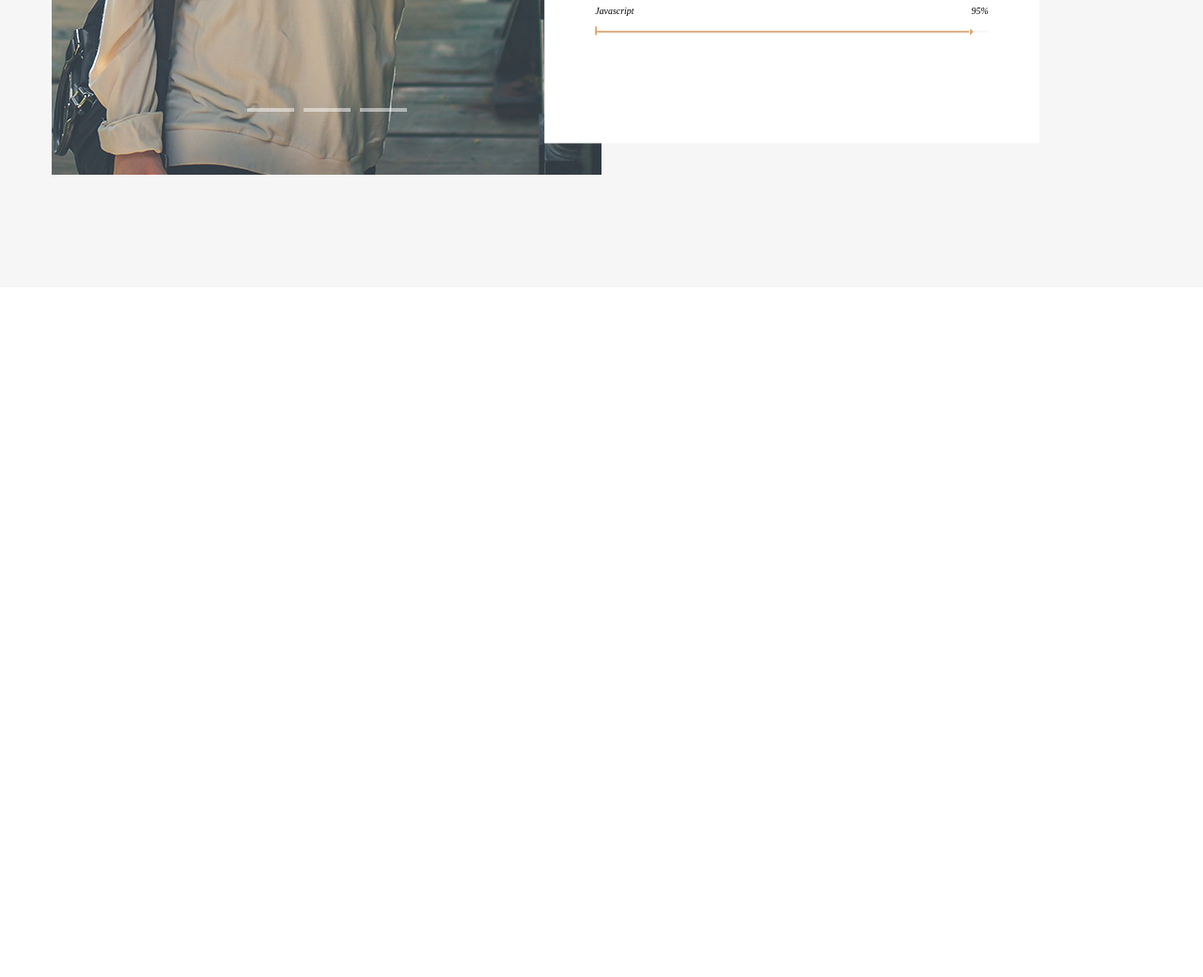
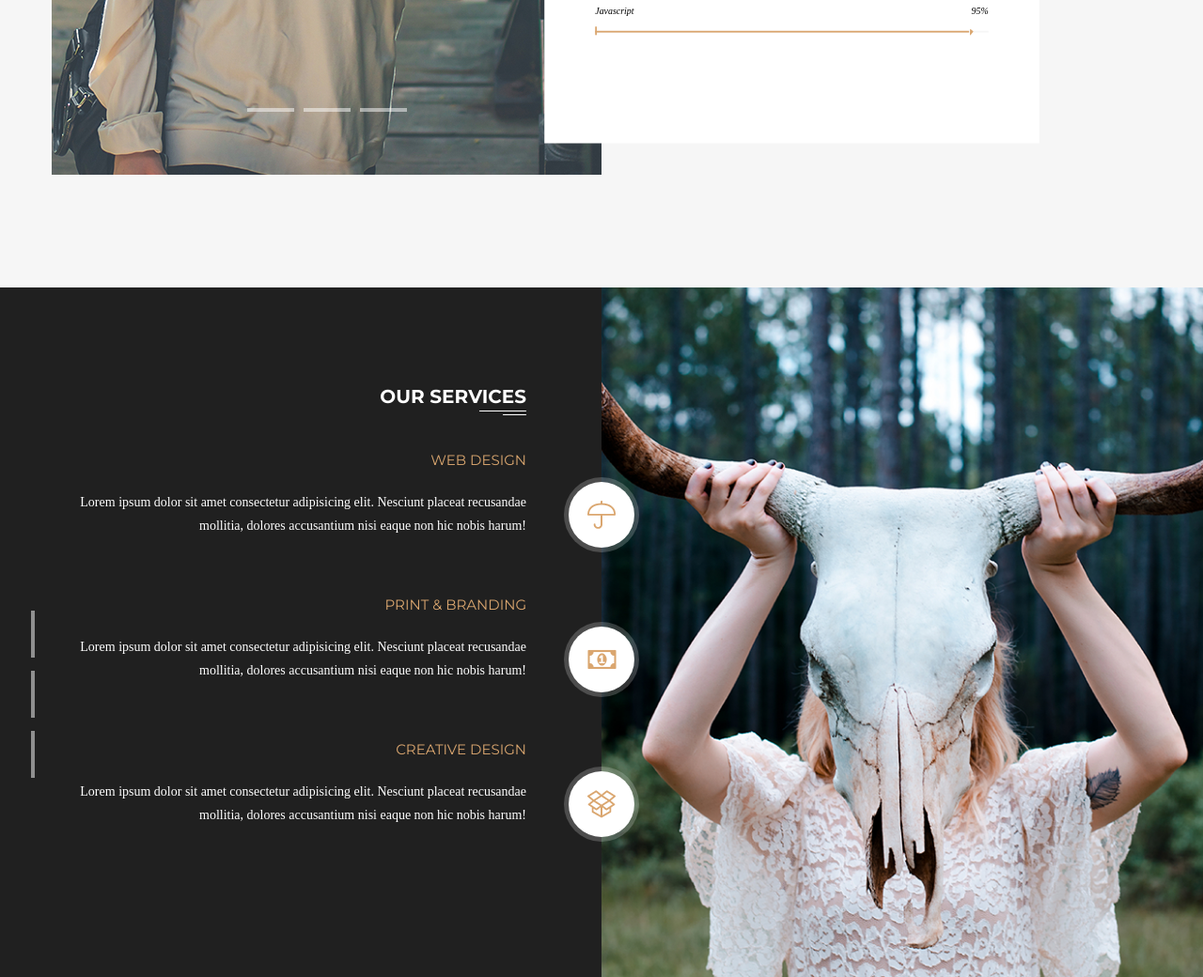
Before and after one commit to BarnabasChun/Trada, a website: page index.html in a window 1280 px wide. Shown: the part 1726-2766 px from the top of the page at 94% size. Before the commit the page ends 2032 px from the top, so only its background shows below. Drawn offline with nearby package versions, Linux system fonts and the light colour scheme; files that its build step writes are made by us from their sources; a web font is replaced by a local one.

Commit message:
Markup and styles for services section

```diff
--- a/index.html
+++ b/index.html
@@ -70,7 +70,7 @@
   </header>
   <section class="about" id="about">
     <div class="about__content wrapper">
-      <div class="icon icon--top">
+      <div class="icon icon--gold icon--top">
         <img src="img/icon_anchor.png" alt="Anchor icon" class="icon__img">
       </div>
       <h2 class="heading-2 margin-bottom-sm">Who We Are</h2>
@@ -99,7 +99,7 @@
         </div>
       </figure>
       <div class="overlap__content">
-        <h2 class="heading-2 double-underline--black margin-bottom-md">
+        <h2 class="heading-2 double-underline margin-bottom-md">
           <span class="heading-2--light">Welcome To</span>
           Trada
         </h2>
@@ -129,6 +129,51 @@
       </div>
     </div>
   </section>
+  <section class="services">
+    <div class="services--left services__content wrapper">
+      <h2 class="heading-2 heading-2--white margin-bottom-md double-underline double-underline--right">Our
+        Services</h2>
+      <div class="service">
+        <div class="service__text">
+          <h3 class="heading-3 heading-3--gold margin-bottom-sm">Web Design</h3>
+          <p class="paragraph paragraph--white">Lorem ipsum dolor sit amet consectetur adipisicing elit. Nesciunt
+            placeat recusandae
+            mollitia, dolores accusantium nisi eaque non hic nobis harum!</p>
+        </div>
+        <div class="icon icon--white service__icon-container">
+          <img src="img/service_icon_01.png" alt="Umbrella icon" class="service__icon">
+        </div>
+      </div>
+      <div class="service">
+        <div class="service__text">
+          <h3 class="heading-3 heading-3--gold margin-bottom-sm">Print & Branding</h3>
+          <p class="paragraph paragraph--white">Lorem ipsum dolor sit amet consectetur adipisicing elit. Nesciunt
+            placeat recusandae
+            mollitia, dolores accusantium nisi eaque non hic nobis harum!</p>
+        </div>
+        <div class="icon icon--white service__icon-container">
+          <img src="img/service_icon_02.png" alt="Dollar bill icon" class="service__icon">
+        </div>
+      </div>
+      <div class="service">
+        <div class="service__text">
+          <h3 class="heading-3 heading-3--gold margin-bottom-sm">Creative Design</h3>
+          <p class="paragraph paragraph--white">Lorem ipsum dolor sit amet consectetur adipisicing elit. Nesciunt
+            placeat recusandae
+            mollitia, dolores accusantium nisi eaque non hic nobis harum!</p>
+        </div>
+        <div class="icon icon--white service__icon-container service__icon-container">
+          <img src="img/service_icon_03.png" alt="Open box icon" class="service__icon">
+        </div>
+      </div>
+      <div class="services__slider slider slider--vertical">
+        <button class="slider__button">&nbsp;</button>
+        <button class="slider__button">&nbsp;</button>
+        <button class="slider__button">&nbsp;</button>
+      </div>
+    </div>
+    <div class="services--right services__img"></div>
+  </section>
 </body>
 
 </html>
--- a/sass/abstracts/_mixins.scss
+++ b/sass/abstracts/_mixins.scss
@@ -8,28 +8,12 @@
   border-radius: 50%;
 }
 
+@mixin colors {
+  &--white { color: $white; }
+  &--black { color: $black; }
+  &--gold { color: $gold; }
+}
 
-@mixin doubleUnderline($color) {
-  &::after,
-  &::before {
-    background-color: $color;
-  }
+@mixin doubleUnderline($direction) {
 
-  &::after,
-  &::before {
-    position: absolute;
-    content: '';
-    display: block;
-    height: 1px;
-  }
-
-  &::before {
-    width: calc(2 * 2.5rem);
-    bottom: 0;
-  }
-
-  &::after {
-    width: 2.5rem;
-    bottom: -4px;
-  }
 }
--- a/sass/base/_typography.scss
+++ b/sass/base/_typography.scss
@@ -17,12 +17,20 @@ body {
   &--light {
     font-weight: 400;
   }
+
+  &--white {
+    color: $white;
+  }
 }
 
 .heading-3 {
   font-size: 1.5rem;
   font-weight: 400;
   @extend %heading;
+
+  &--gold {
+    color: $gold;
+  }
 }
 
 .italic-text {
@@ -34,6 +42,10 @@ body {
 .paragraph {
   font-size: 1.4rem;
   line-height: 2.5rem;
+
+  &--white {
+    color: $white;
+  }
 }
 
 .sub-heading {
--- a/sass/base/_utilities.scss
+++ b/sass/base/_utilities.scss
@@ -3,5 +3,31 @@
 .margin-bottom-md { margin-bottom: 4rem !important; }
 .margin-bottom-lg { margin-bottom: 6rem !important; }
 .margin-bottom-xl { margin-bottom: 8rem !important; }
-.double-underline--black { @include doubleUnderline($black); }
-.double-underline--white { @include doubleUnderline($white); }
+
+.double-underline {
+  &--right {
+    &::after,
+    &::before {
+      right: 0;
+    }
+  }
+
+  &::after,
+  &::before {
+    background-color: currentColor;
+    position: absolute;
+    content: '';
+    display: block;
+    height: 1px;
+  }
+
+  &::before {
+    width: calc(2 * 2.5rem);
+    bottom: 0;
+  }
+
+  &::after {
+    width: 2.5rem;
+    bottom: -4px;
+  }
+ }
--- a/sass/components/_icon.scss
+++ b/sass/components/_icon.scss
@@ -1,5 +1,4 @@
 .icon {
-  background-color: $gold;
   display: flex;
   align-items: center;
   justify-content: center;
@@ -7,6 +6,14 @@
   position: absolute;
   box-shadow: 0 0 0 .5rem $darkGrey2;
 
+  &--gold {
+    background-color: $gold;
+  }
+
+  &--white {
+    background-color: $white;
+  }
+
   &--top {
     top: 0;
     left: 50%;
--- /dev/null
+++ b/sass/components/_service.scss
@@ -0,0 +1,13 @@
+.service {
+  position: relative;
+  &__icon-container {
+    position: absolute;
+    top: 0;
+    right: -8rem; // offset padding
+    transform: translate(50%, 50%);
+  }
+
+  &:not(:last-child) {
+    margin-bottom: 6rem;
+  }
+}
--- a/sass/main.scss
+++ b/sass/main.scss
@@ -19,6 +19,7 @@
   'components/logo',
   'components/nav',
   'components/overlap',
+  'components/service',
   'components/skill',
   'components/slider',
   'components/social',
--- a/sass/pages/_home.scss
+++ b/sass/pages/_home.scss
@@ -12,3 +12,34 @@
     margin: 4rem 0;
   }
 }
+
+.services {
+  display: flex;
+
+  > * {
+    width: 50%;
+  }
+
+  &--left {
+    background-color: $black;
+    padding: 10rem 8rem;
+  }
+
+  &__content {
+    position: relative;
+    text-align: right;
+  }
+
+  &__img {
+    background-image: url(../img/services_img.jpg);
+    background-size: cover;
+    background-position: center;
+    background-attachment: fixed;
+  }
+
+  &__slider {
+    position: absolute;
+    top: 50%;
+    left: 1rem;
+  }
+}
```
